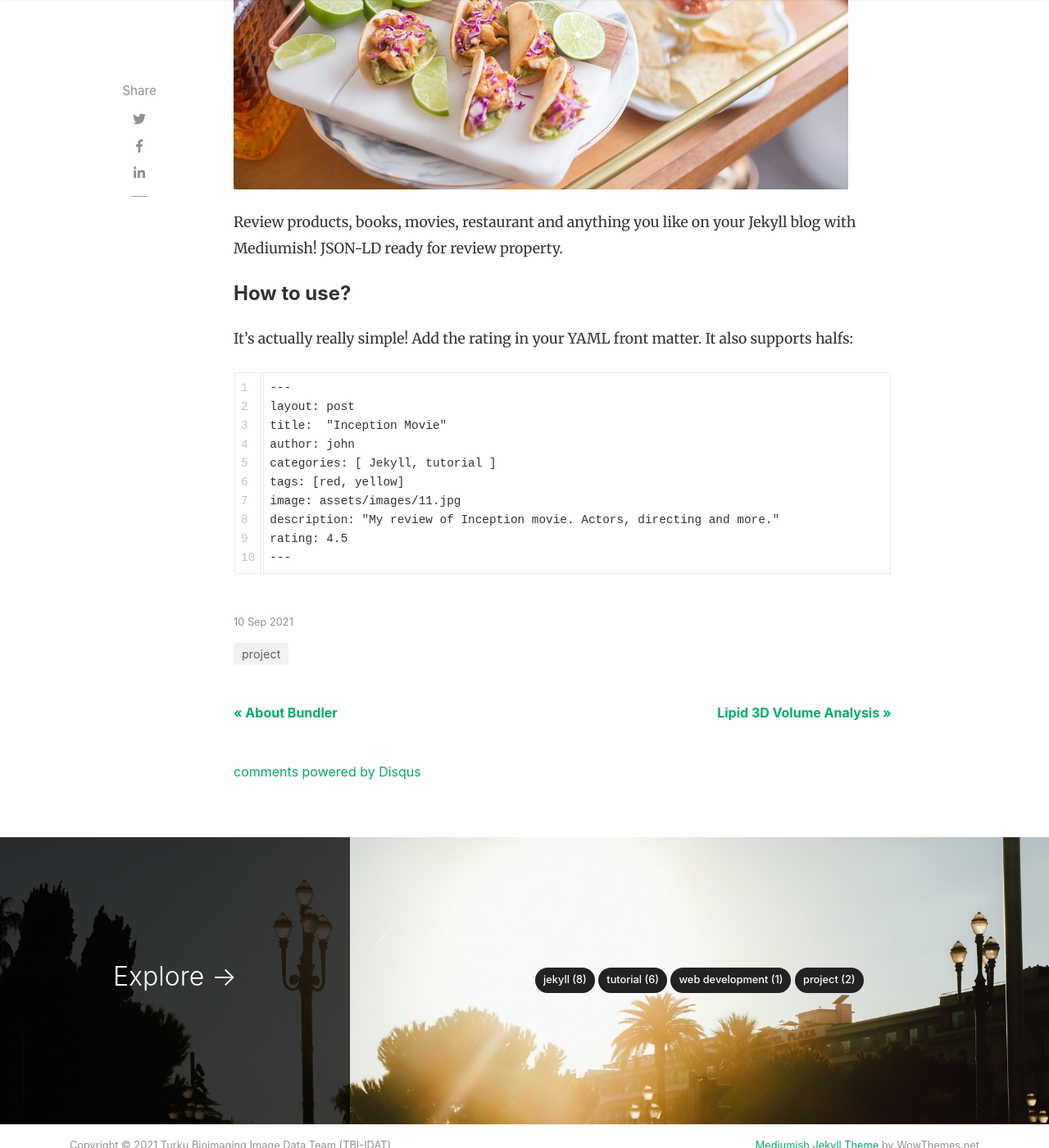
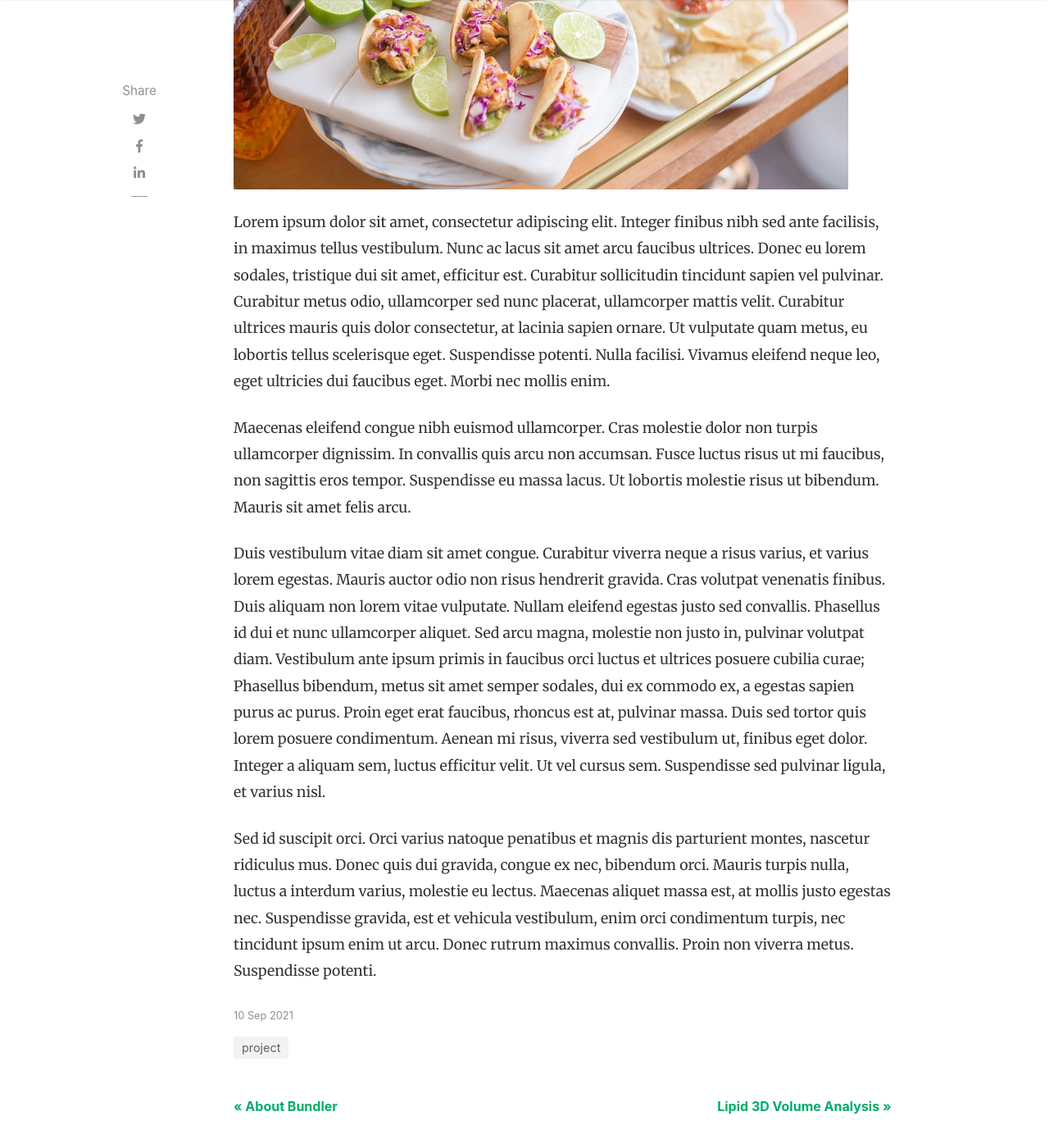
Before and after one commit to Turku-BioImaging/turku-bioimaging.github.io, a Jekyll site: the page built from _posts/2021-09-10-lipid-droplet-segmentation.md, in a window 1280 px wide and 1400 px high, scrolled down 684 px. Shown: the whole window at 82% size. Built offline with Jekyll 4.4.1, drawn with Linux system fonts in a browser that asks for light colours; nearby versions of some CDN libraries; comment, search, counter and statistics services are not loaded.

Commit message:
insert lorem ipsum text

````diff
--- a/_posts/2021-09-10-lipid-droplet-segmentation.md
+++ b/_posts/2021-09-10-lipid-droplet-segmentation.md
@@ -10,21 +10,10 @@ featured: true
 hidden: true
 ---
 
-Review products, books, movies, restaurant and anything you like on your Jekyll blog with Mediumish! JSON-LD ready for review property.
+Lorem ipsum dolor sit amet, consectetur adipiscing elit. Integer finibus nibh sed ante facilisis, in maximus tellus vestibulum. Nunc ac lacus sit amet arcu faucibus ultrices. Donec eu lorem sodales, tristique dui sit amet, efficitur est. Curabitur sollicitudin tincidunt sapien vel pulvinar. Curabitur metus odio, ullamcorper sed nunc placerat, ullamcorper mattis velit. Curabitur ultrices mauris quis dolor consectetur, at lacinia sapien ornare. Ut vulputate quam metus, eu lobortis tellus scelerisque eget. Suspendisse potenti. Nulla facilisi. Vivamus eleifend neque leo, eget ultricies dui faucibus eget. Morbi nec mollis enim.
 
-#### How to use?
+Maecenas eleifend congue nibh euismod ullamcorper. Cras molestie dolor non turpis ullamcorper dignissim. In convallis quis arcu non accumsan. Fusce luctus risus ut mi faucibus, non sagittis eros tempor. Suspendisse eu massa lacus. Ut lobortis molestie risus ut bibendum. Mauris sit amet felis arcu.
 
-It's actually really simple! Add the rating in your YAML front matter. It also supports halfs:
+Duis vestibulum vitae diam sit amet congue. Curabitur viverra neque a risus varius, et varius lorem egestas. Mauris auctor odio non risus hendrerit gravida. Cras volutpat venenatis finibus. Duis aliquam non lorem vitae vulputate. Nullam eleifend egestas justo sed convallis. Phasellus id dui et nunc ullamcorper aliquet. Sed arcu magna, molestie non justo in, pulvinar volutpat diam. Vestibulum ante ipsum primis in faucibus orci luctus et ultrices posuere cubilia curae; Phasellus bibendum, metus sit amet semper sodales, dui ex commodo ex, a egestas sapien purus ac purus. Proin eget erat faucibus, rhoncus est at, pulvinar massa. Duis sed tortor quis lorem posuere condimentum. Aenean mi risus, viverra sed vestibulum ut, finibus eget dolor. Integer a aliquam sem, luctus efficitur velit. Ut vel cursus sem. Suspendisse sed pulvinar ligula, et varius nisl.
 
-```html
----
-layout: post
-title:  "Inception Movie"
-author: john
-categories: [ Jekyll, tutorial ]
-tags: [red, yellow]
-image: assets/images/11.jpg
-description: "My review of Inception movie. Actors, directing and more."
-rating: 4.5
----
-```
+Sed id suscipit orci. Orci varius natoque penatibus et magnis dis parturient montes, nascetur ridiculus mus. Donec quis dui gravida, congue ex nec, bibendum orci. Mauris turpis nulla, luctus a interdum varius, molestie eu lectus. Maecenas aliquet massa est, at mollis justo egestas nec. Suspendisse gravida, est et vehicula vestibulum, enim orci condimentum turpis, nec tincidunt ipsum enim ut arcu. Donec rutrum maximus convallis. Proin non viverra metus. Suspendisse potenti.
````
Also changed, not shown: _posts/2021-09-11-lipid-droplet-volume-analysis.md (+3 -15 lines).
